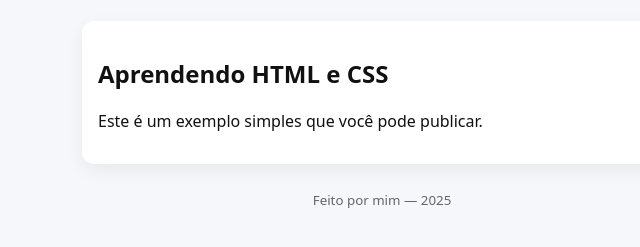
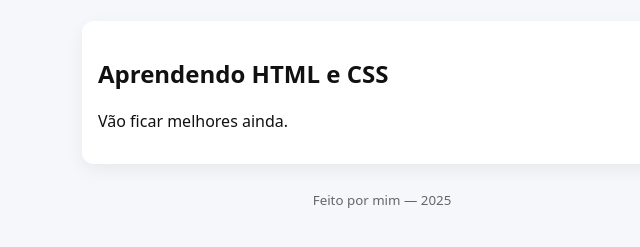
Before and after one commit to dudsgt23/site-teste, a plain HTML site: page index.html in a window 1280 px wide. Shown: the part 135-382 px from the top of the page, without its empty margins (258-898 px from the left). Drawn offline with Linux system fonts and the light colour scheme.

Commit message:
Update paragraph text in index.html

```diff
--- a/index.html
+++ b/index.html
@@ -15,7 +15,7 @@
   <main>
     <section class="card">
       <h2>Aprendendo HTML e CSS</h2>
-      <p>Este é um exemplo simples que você pode publicar.</p>
+      <p>Vão ficar melhores ainda.</p>
     </section>
   </main>
 
```
